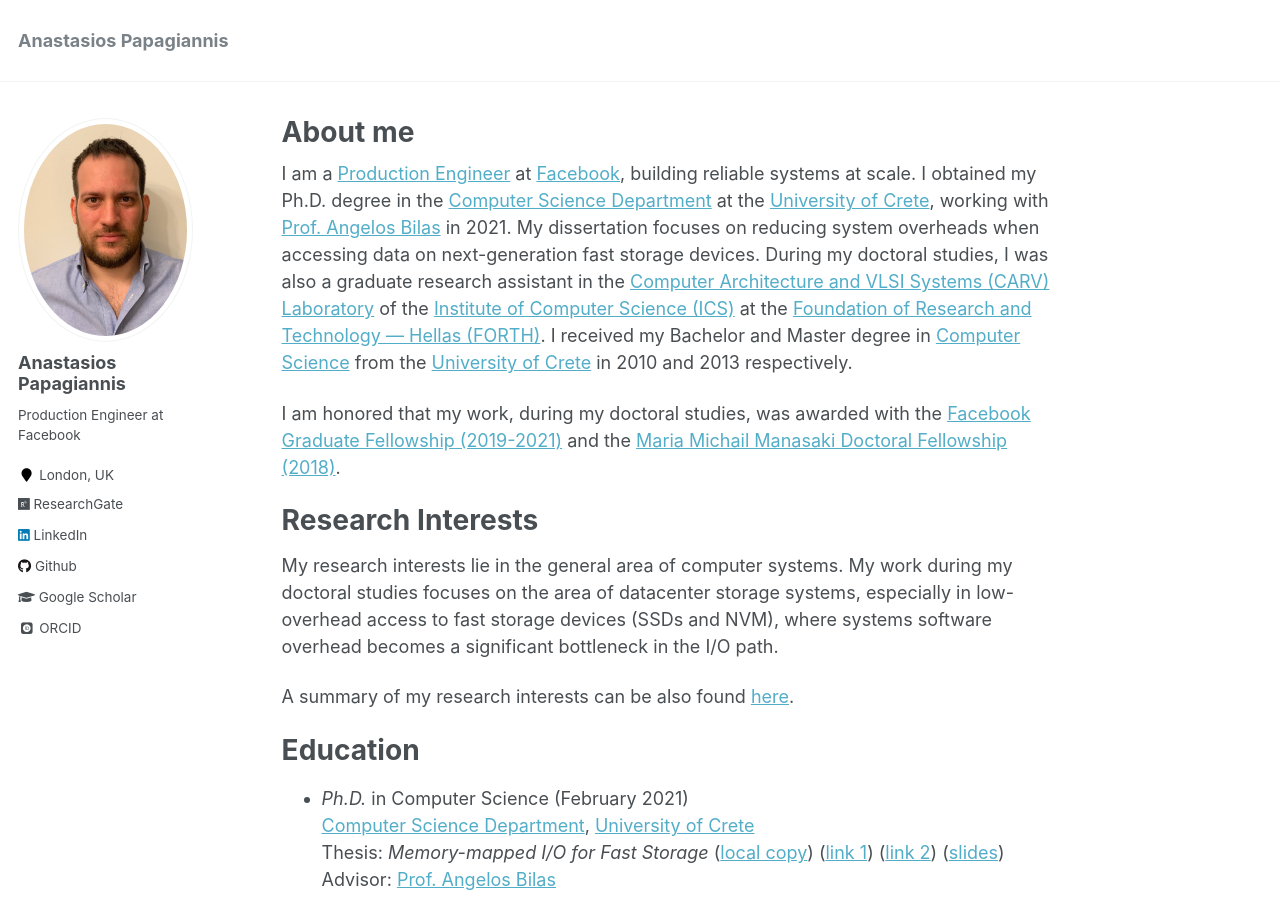
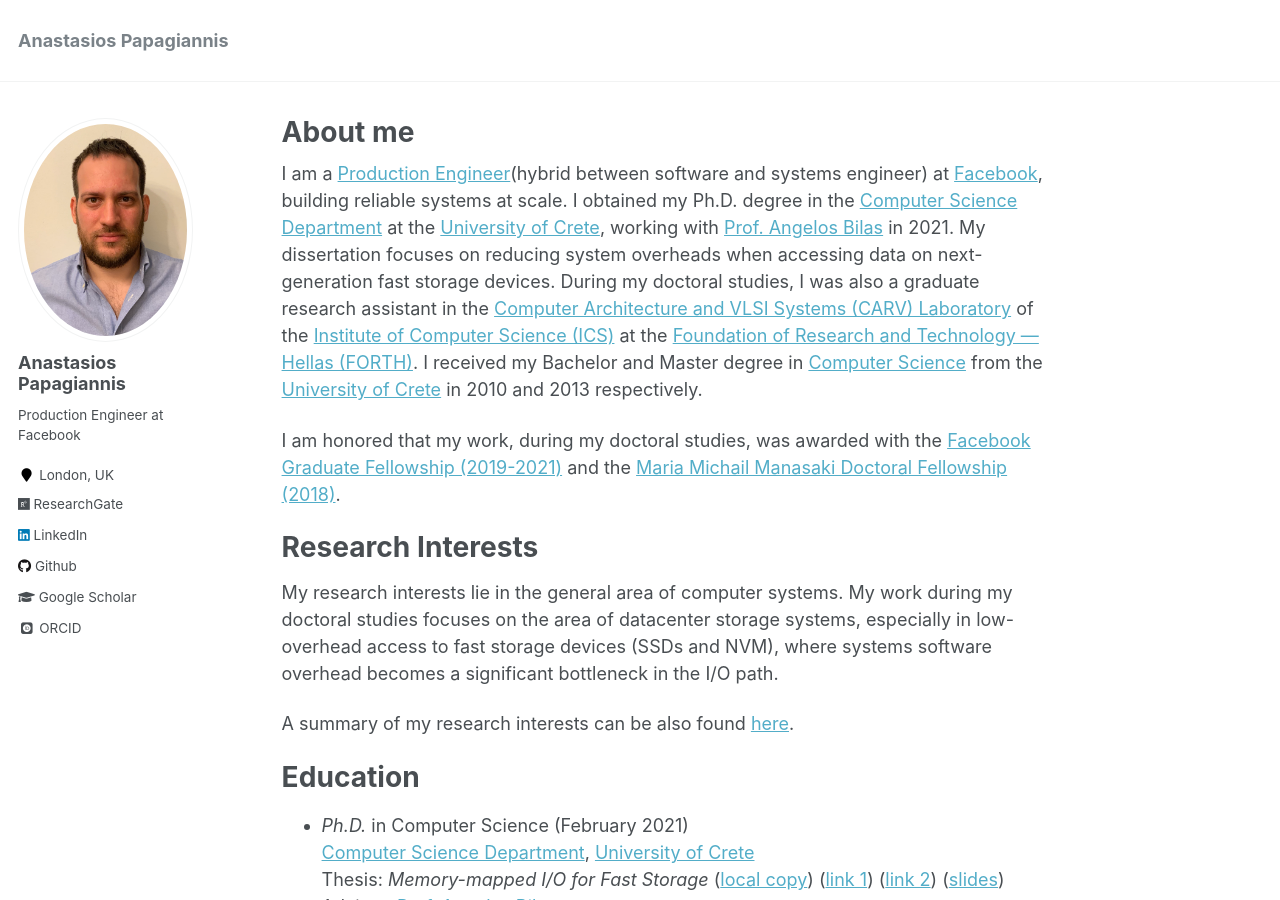
Before and after one commit to tpapagian/tpapagian.github.io, a Jekyll site: the page built from _pages/about.md, in a window 1280 px wide and 900 px high. Built offline with Jekyll 4.4.1, drawn with Linux system fonts in a browser that asks for light colours; some web fonts are replaced.

Commit message:
add PE explanation

```diff
--- a/_pages/about.md
+++ b/_pages/about.md
@@ -8,7 +8,7 @@ redirect_from:
   - /about.html
 ---
 
-I am a [Production Engineer](https://engineering.fb.com/category/production-engineering/) at [Facebook](https://about.facebook.com/), building reliable systems at scale. I obtained my Ph.D. degree in the [Computer Science Department](https://www.csd.uoc.gr/CSD/index.jsp?lang=en) at the [University of Crete](https://en.uoc.gr/), working with [Prof. Angelos Bilas](http://users.ics.forth.gr/~bilas/) in 2021. My dissertation focuses on reducing system overheads when accessing data on next-generation fast storage devices. During my doctoral studies, I was also a graduate research assistant in the [Computer Architecture and VLSI Systems (CARV) Laboratory](https://www.ics.forth.gr/carv/) of the [Institute of Computer Science (ICS)](https://www.ics.forth.gr/) at the [Foundation of Research and Technology — Hellas (FORTH)](https://www.forth.gr/). I received my Bachelor and Master degree in [Computer Science](https://www.csd.uoc.gr/CSD/index.jsp?lang=en) from the [University of Crete](https://en.uoc.gr/) in 2010 and 2013 respectively.
+I am a [Production Engineer](https://engineering.fb.com/category/production-engineering/)(hybrid between software and systems engineer) at [Facebook](https://about.facebook.com/), building reliable systems at scale. I obtained my Ph.D. degree in the [Computer Science Department](https://www.csd.uoc.gr/CSD/index.jsp?lang=en) at the [University of Crete](https://en.uoc.gr/), working with [Prof. Angelos Bilas](http://users.ics.forth.gr/~bilas/) in 2021. My dissertation focuses on reducing system overheads when accessing data on next-generation fast storage devices. During my doctoral studies, I was also a graduate research assistant in the [Computer Architecture and VLSI Systems (CARV) Laboratory](https://www.ics.forth.gr/carv/) of the [Institute of Computer Science (ICS)](https://www.ics.forth.gr/) at the [Foundation of Research and Technology — Hellas (FORTH)](https://www.forth.gr/). I received my Bachelor and Master degree in [Computer Science](https://www.csd.uoc.gr/CSD/index.jsp?lang=en) from the [University of Crete](https://en.uoc.gr/) in 2010 and 2013 respectively.
 
 I am honored that my work, during my doctoral studies, was awarded with the [Facebook Graduate Fellowship (2019-2021)](https://research.fb.com/announcing-the-2019-facebook-fellows-and-emerging-scholars/) and the [Maria Michail Manasaki Doctoral Fellowship (2018)](https://www.csd.uoc.gr/CSD/index.jsp?custom=manasakis&lang=en).
 
```
